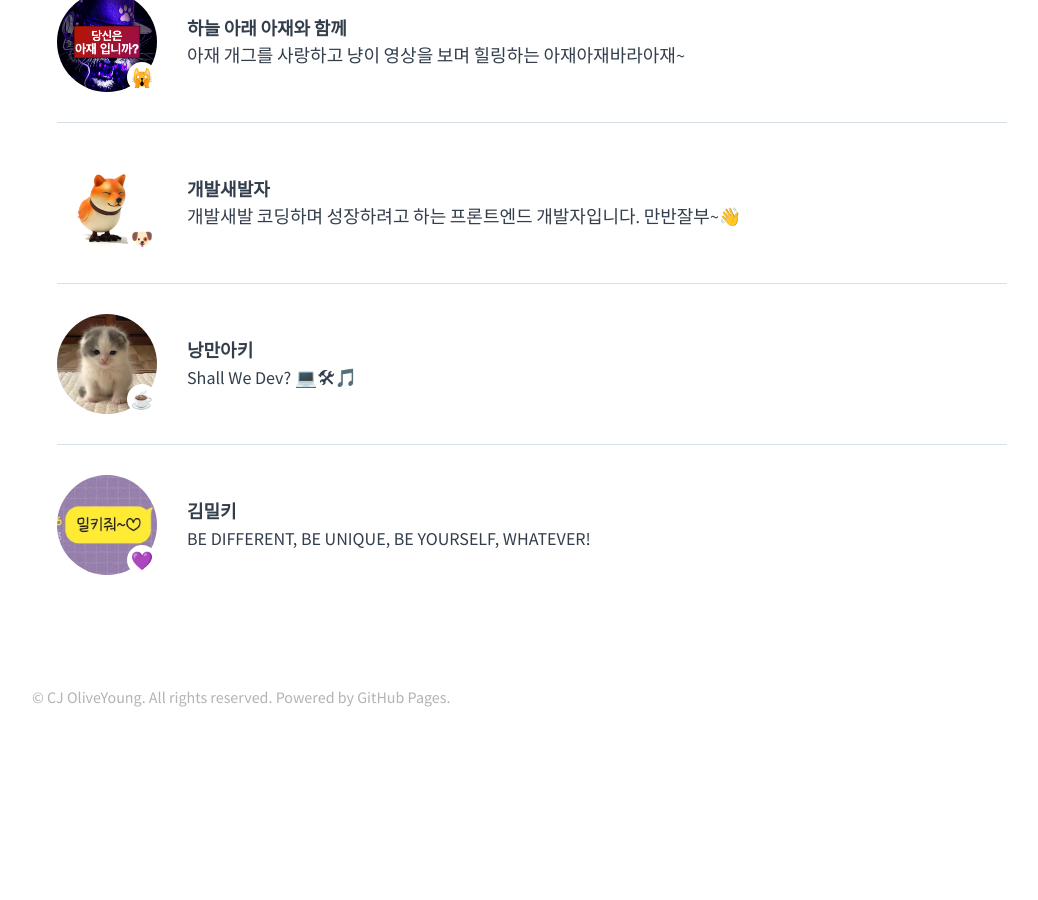
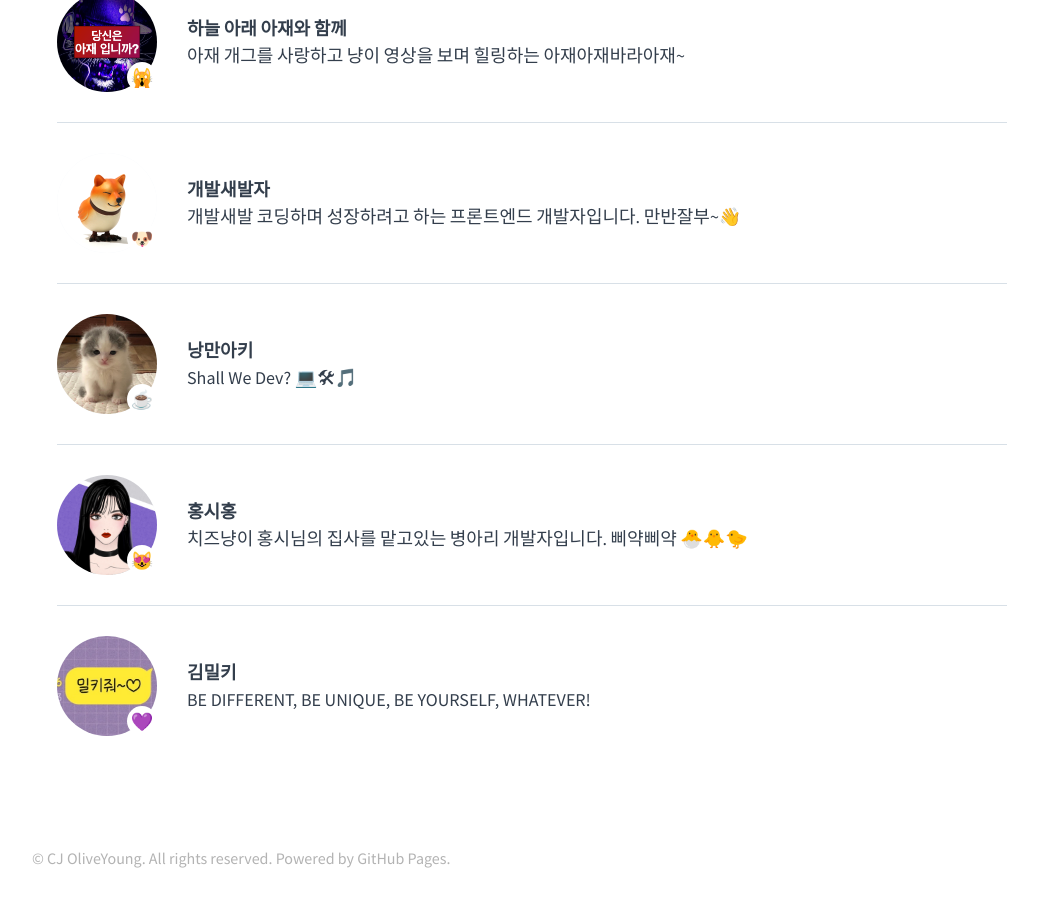
Before and after one commit to tedpark/oy-alldev.github.io, a Jekyll site: the page built from about/index.md, in a window 1280 px wide and 900 px high, scrolled down 1903 px. Shown: the whole window, without its empty margins (108-1146 px from the left). Built offline with Jekyll 4.4.1, drawn with Linux system fonts in a browser that asks for light colours; before the commit the page ends 2642 px from its top, so only the background shows below that.

Commit message:
[feature]권홍비 프로필 작성

```diff
--- a/_data/members.yml
+++ b/_data/members.yml
@@ -55,3 +55,8 @@
   emoji: 💜
   name: 김밀키
   comment: BE DIFFERENT, BE UNIQUE, BE YOURSELF, WHATEVER!
+
+- id: 834837
+  emoji: 😻
+  name: 홍시홍
+  comment: 치즈냥이 홍시님의 집사를 맡고있는 병아리 개발자입니다. 삐약삐약 🐣🐥🐤
```
Also changed, not shown: about/img/834837.jpeg (added).
